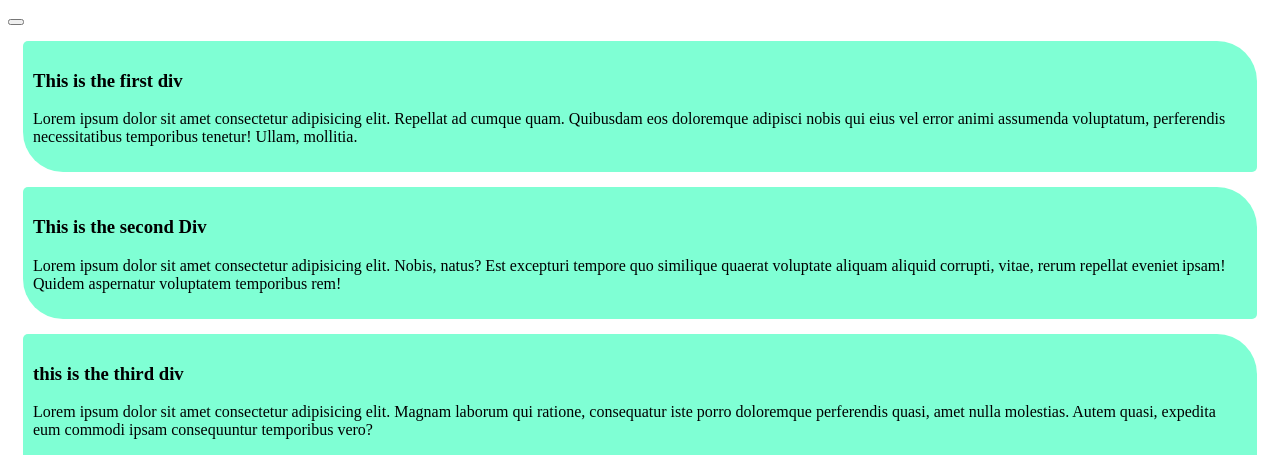
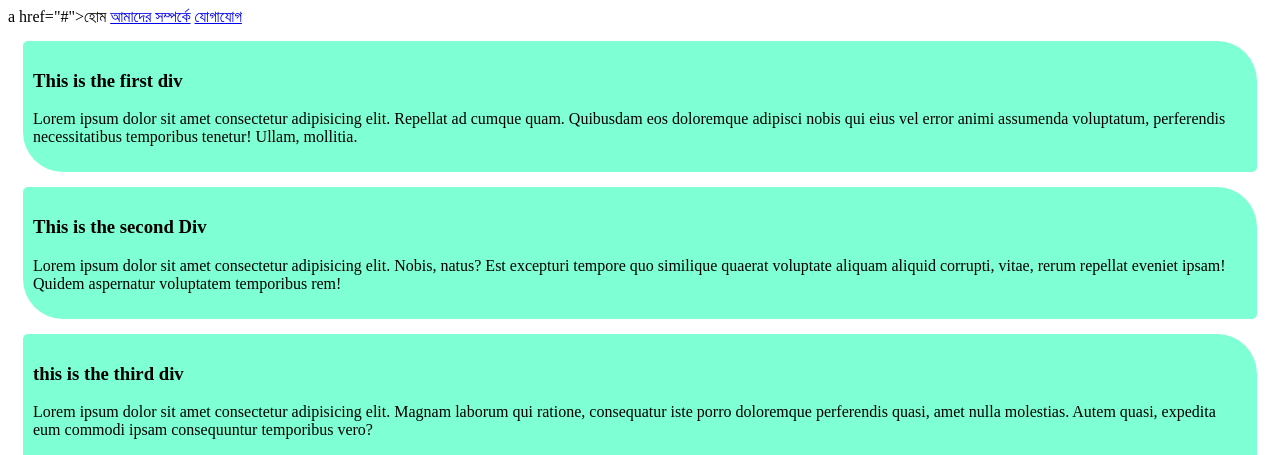
Before and after one commit to khalidbiswas/First-website, a plain HTML site: page index.html in a window 1280 px wide. Shown: the top 455 px of the page. Drawn offline with Linux system fonts and the light colour scheme.

```diff
--- a/index.html
+++ b/index.html
@@ -8,7 +8,11 @@
 </head>
 <body>
     <header>
-        <nav><button></button></nav>
+        <nav>
+            a href="#">হোম</a>
+            <a href="#">আমাদের সম্পর্কে</a>
+            <a href="#">যোগাযোগ</a>
+        </nav>
     </header>
 <div class="div">
     <h3 id="1">This is the first div</h3>
```
